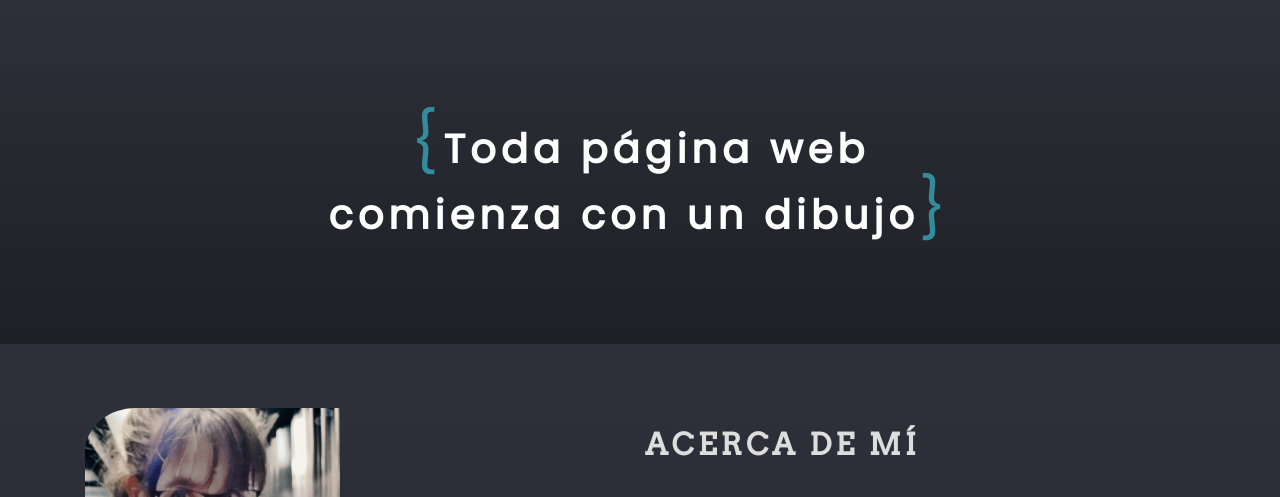
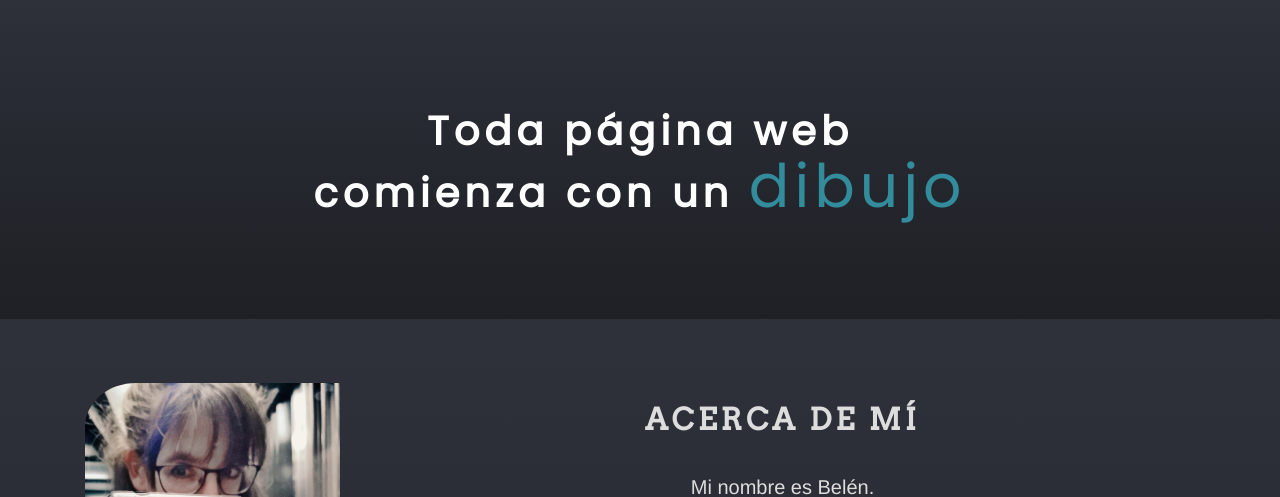
Before and after one commit to bellmed22/PFinal_FrontEndPD, a plain HTML site: page index.html in a window 1280 px wide. Shown: the part 603-1100 px from the top of the page. Drawn offline with nearby package versions, Linux system fonts and the light colour scheme.

Commit message:
Add files via upload

```diff
--- a/index.html
+++ b/index.html
@@ -132,10 +132,11 @@
 
     <!-- CITA -->
     <section class="secquote">
+        <div class="container">
 
-        <h5><span>{</span>Toda página web<br>
-            comienza con un dibujo<span>}</span></h5>
-
+        <h5>Toda página web<br>
+            comienza con un <span>dibujo </span></h5>
+</div>
     </section>
 
     <!-- ACERCA DE -->
```
